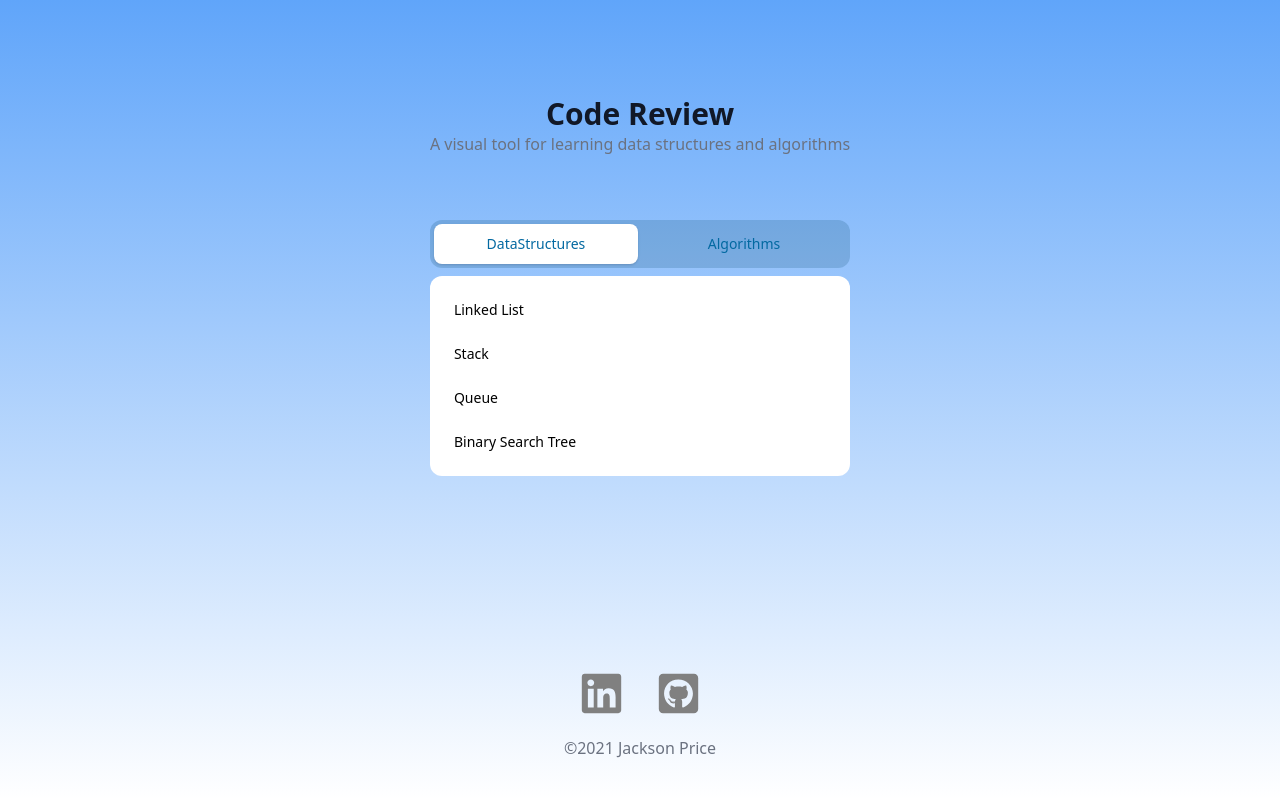
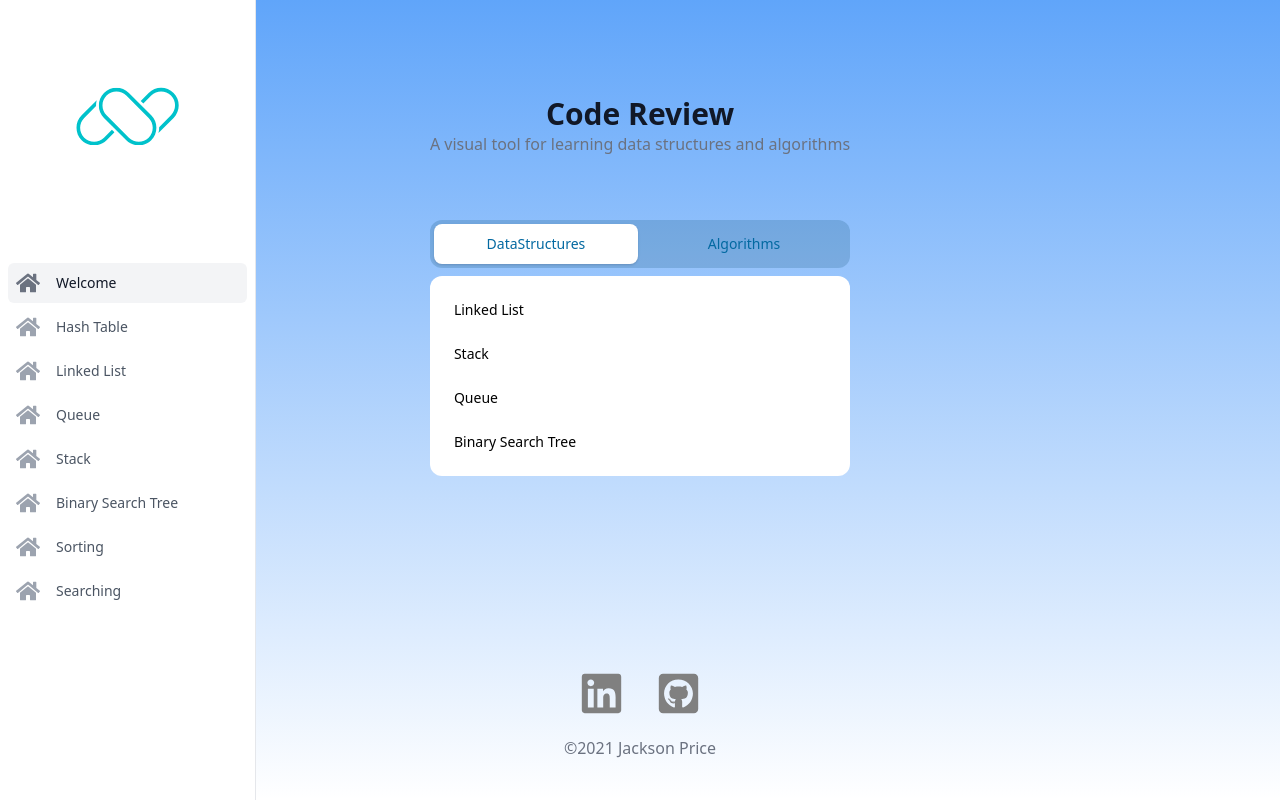
Before and after one commit to jprice8/code-review, a Next.js app: page / in a window 1280 px wide. Built offline with nearby package versions, Linux system fonts and the light colour scheme; no server answers.

Commit message:
Test google analytics.

```diff
--- a/components/Layout.js
+++ b/components/Layout.js
@@ -1,9 +1,32 @@
-import React from "react"
+import React, { useState } from "react"
 import Head from "next/head"
+import Link from "next/link"
 
-import { FaGithubSquare, FaLinkedin } from "react-icons/fa"
+import { FaGithubSquare, FaHome, FaLinkedin } from "react-icons/fa"
+
+function classNames(...classes) {
+  return classes.filter(Boolean).join(" ")
+}
+
+
+const navigation = [
+  { name: "Welcome", href: "/", icon: FaHome },
+  { name: "Hash Table", href: "/dataStructures/hashTable", icon: FaHome },
+  { name: "Linked List", href: "/dataStructures/linkedList", icon: FaHome },
+  { name: "Queue", href: "/dataStructures/queue", icon: FaHome },
+  { name: "Stack", href: "/dataStructures/stack", icon: FaHome },
+  { name: "Binary Search Tree", href: "/dataStructures/binarySearchTree", icon: FaHome },
+  { name: "Sorting", href: "/algorithms/sorting", icon: FaHome },
+  { name: "Searching", href: "/algorithms/sorting", icon: FaHome },
+]
 
 const Layout = ({ children }) => {
+  const [currentTab, setCurrentTab] = useState("/")
+
+  const linkHandler = (e) => {
+    console.log('link clicked')
+  }
+
   return (
     <div className="bg-gradient-to-b from-blue-400 h-screen flex flex-col justify-between overflow-y-auto pb-10">
       <Head>
@@ -12,9 +35,40 @@ const Layout = ({ children }) => {
           name="description"
           content="A visual tool for learning data structures and algorithms"
         />
-        <link rel="icon" href="/favicon.ico" />
+        <link rel="icon" href="/favicon.svg" />
       </Head>
 
+      <div className="flex w-64 flex-col fixed inset-y-0">
+        <div className="flex flex-col flex-grow border-r border-gray-200 pt-5 bg-white overflow-y-auto">
+          <div className="flex items-center flex-shrink-0 px-4">
+            <img className="" src="/favicon.svg" alt="Website logo" />
+          </div>
+
+          <div className="mt-5 flex-grow flex flex-col">
+            <nav className="flex-1 px-2 pb-4 space-y-1">
+              {navigation.map((item) => (
+                <Link href={item.href} key={item.name}>
+                  <a
+                    className={classNames(
+                      currentTab === item.href ? 'bg-gray-100 text-gray-900' : 'text-gray-600 hover:bg-gray-50 hover:text-gray-900',
+                      'group flex items-center px-2 py-2 text-sm font-medium rounded-md'
+                    )}
+                    onClick={linkHandler}
+                  >
+                    <item.icon
+                      className={classNames(
+                        currentTab === item.href ? 'text-gray-500' : 'text-gray-400 group-hover:text-gray-500',
+                        'mr-4 flex-shrink-0 h-6 w-6'
+                      )}
+                    />
+                    {item.name}
+                  </a>
+                </Link>
+              ))}
+            </nav>
+          </div>
+        </div>
+      </div>
       <main className="max-w-7xl mx-auto mt-24">{children}</main>
 
       <footer className="w-full">
--- /dev/null
+++ b/lib/gtag.js
@@ -0,0 +1,17 @@
+export const GA_TRACKING_ID = process.env.NEXT_PUBLIC_GA_ID
+
+// https://developers.google.com/analytics/devguides/collection/gtagjs/pages
+export const pageview = (url) => {
+  window.gtag('config', GA_TRACKING_ID, {
+    page_path: url,
+  })
+}
+
+// https://developers.google.com/analytics/devguides/collection/gtagjs/events
+export const event = ({ action, category, label, value }) => {
+  window.gtag('event', action, {
+    event_category: category,
+    event_label: label,
+    value: value,
+  })
+}
--- a/pages/_app.js
+++ b/pages/_app.js
@@ -2,8 +2,47 @@ import 'tailwindcss/tailwind.css'
 import '../styles/globals.css'
 import '../styles/custom-tree.css'
 
-function MyApp({ Component, pageProps }) {
-  return <Component {...pageProps} />
+import { useEffect } from 'react'
+import Script from 'next/script'
+import { useRouter } from 'next/router'
+import * as gtag from '../lib/gtag'
+
+const App = ({ Component, pageProps }) => {
+  const router = useRouter()
+  useEffect(() => {
+    const handleRouteChange = (url) => {
+      gtag.pageview(url)
+    }
+    router.events.on('routeChangeComplete', handleRouteChange)
+    return () => {
+      router.events.off('routeChangeComplete', handleRouteChange)
+    }
+  }, [router.events])
+
+  return (
+    <>
+      {/* Global Site Tag (gtag.js) - Google Analytics */}
+      <Script
+        strategy="afterInteractive"
+        src={`https://www.googletagmanager.com/gtag/js?id=${gtag.GA_TRACKING_ID}`}
+      />
+      <Script
+        id="gtag-init"
+        strategy="afterInteractive"
+        dangerouslySetInnerHTML={{
+          __html: `
+            window.dataLayer = window.dataLayer || [];
+            function gtag(){dataLayer.push(arguments);}
+            gtag('js', new Date());
+            gtag('config', '${gtag.GA_TRACKING_ID}', {
+              page_path: window.location.pathname,
+            });
+          `,
+        }}
+      />
+      <Component {...pageProps} />
+    </>
+  )
 }
 
-export default MyApp
+export default App
```
Also changed, not shown: public/favicon.svg (added).
